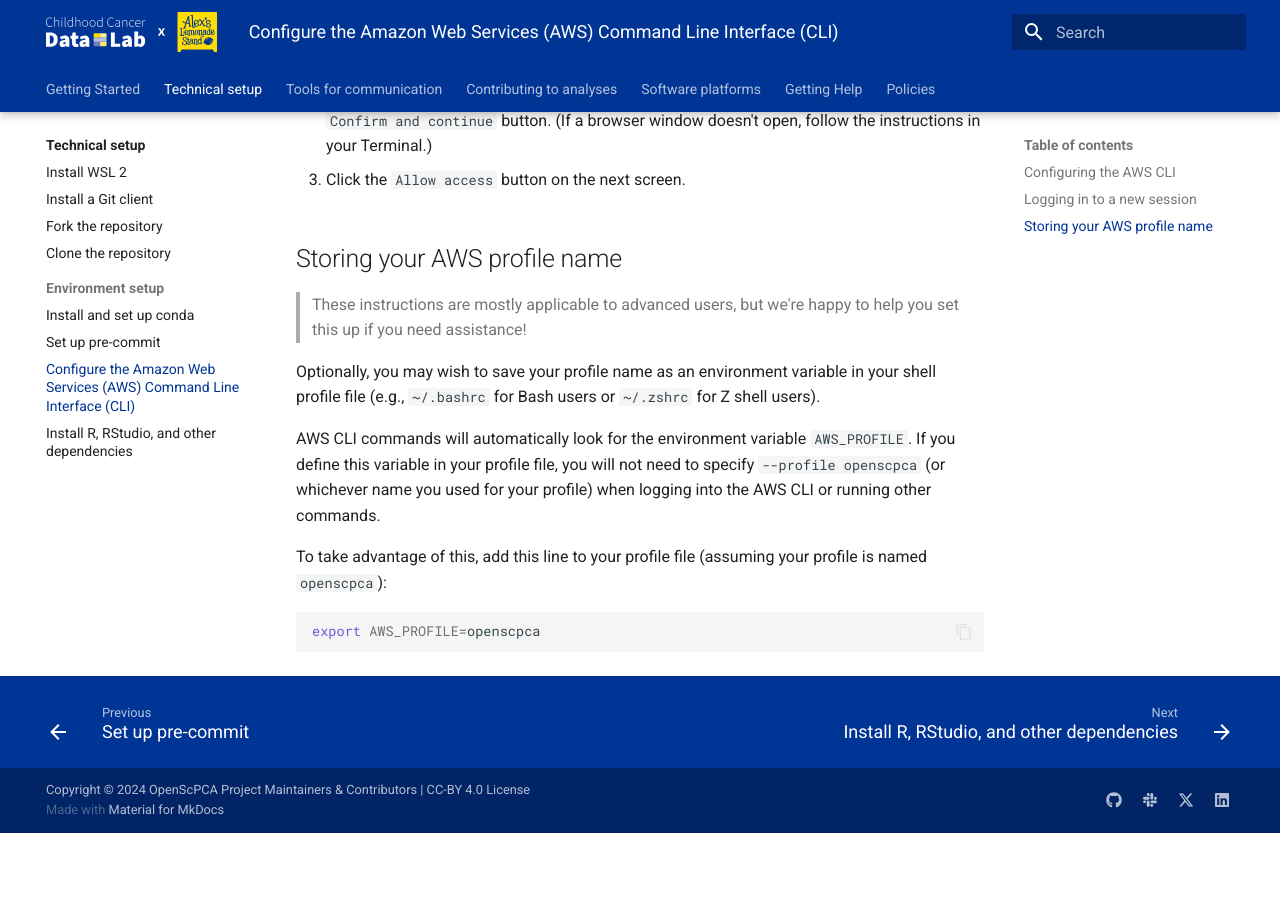
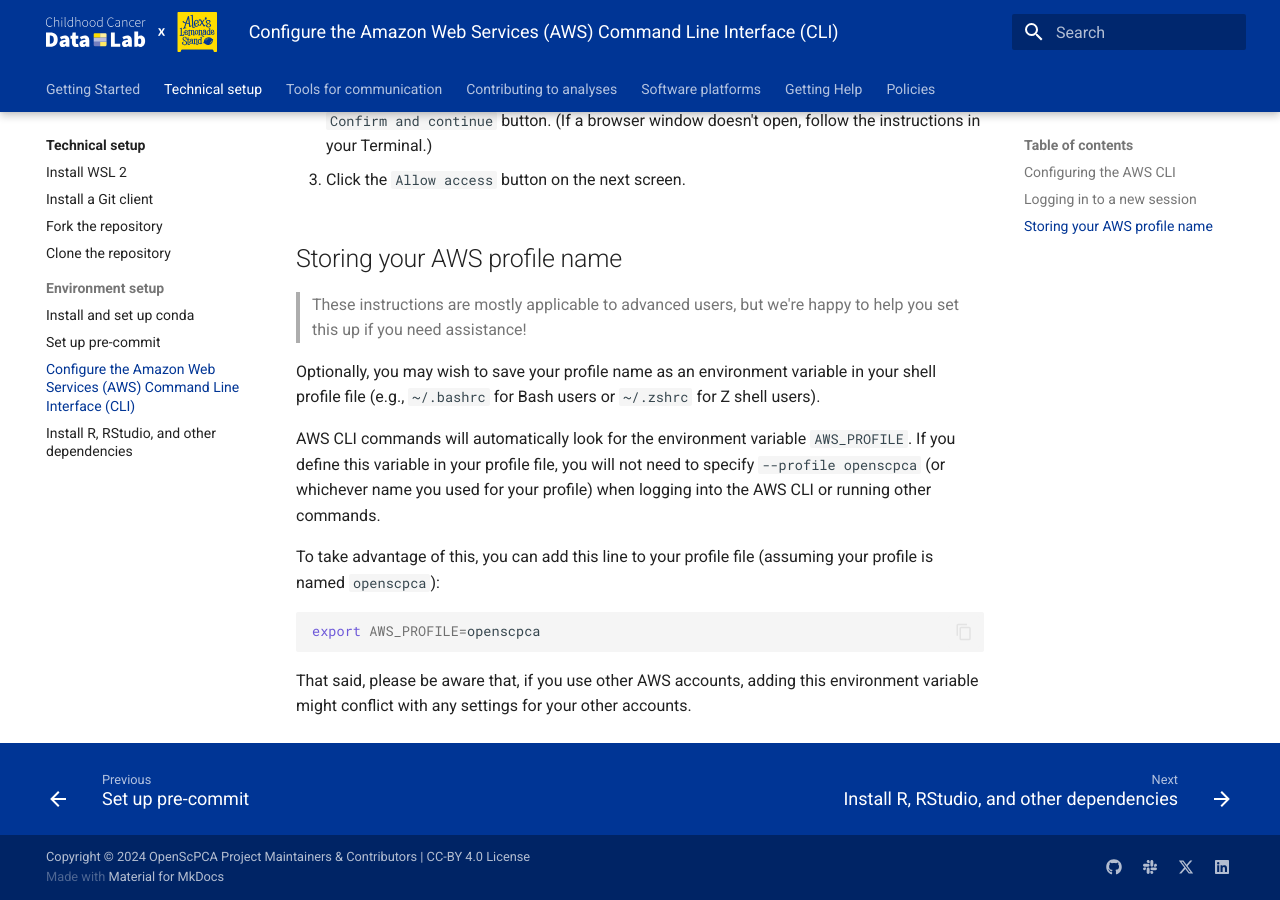
Before and after one commit to AlexsLemonade/OpenScPCA-analysis, an MkDocs documentation site: the page built from docs/technical-setup/environment-setup/configure-aws-cli.md, in a window 1280 px wide and 900 px high, scrolled down 1732 px. Built offline with MkDocs 1.6.1 and Material for MkDocs 9.7.7, drawn with Linux system fonts in a browser that asks for light colours; before the commit the page ends 2565 px from its top, so only the background shows below that.

Commit message:
aws warning

````diff
--- a/docs/technical-setup/environment-setup/configure-aws-cli.md
+++ b/docs/technical-setup/environment-setup/configure-aws-cli.md
@@ -83,8 +83,10 @@
 AWS CLI commands will automatically look for the environment variable `AWS_PROFILE`.
 If you define this variable in your profile file, you will not need to specify `--profile openscpca` (or whichever name you used for your profile) when logging into the AWS CLI or running other commands.
 
-To take advantage of this, add this line to your profile file (assuming your profile is named `openscpca`):
+To take advantage of this, you can add this line to your profile file (assuming your profile is named `openscpca`):
 
 ```sh
 export AWS_PROFILE=openscpca
 ```
+
+That said, please be aware that, if you use other AWS accounts, adding this environment variable might conflict with any settings for your other accounts.
````
